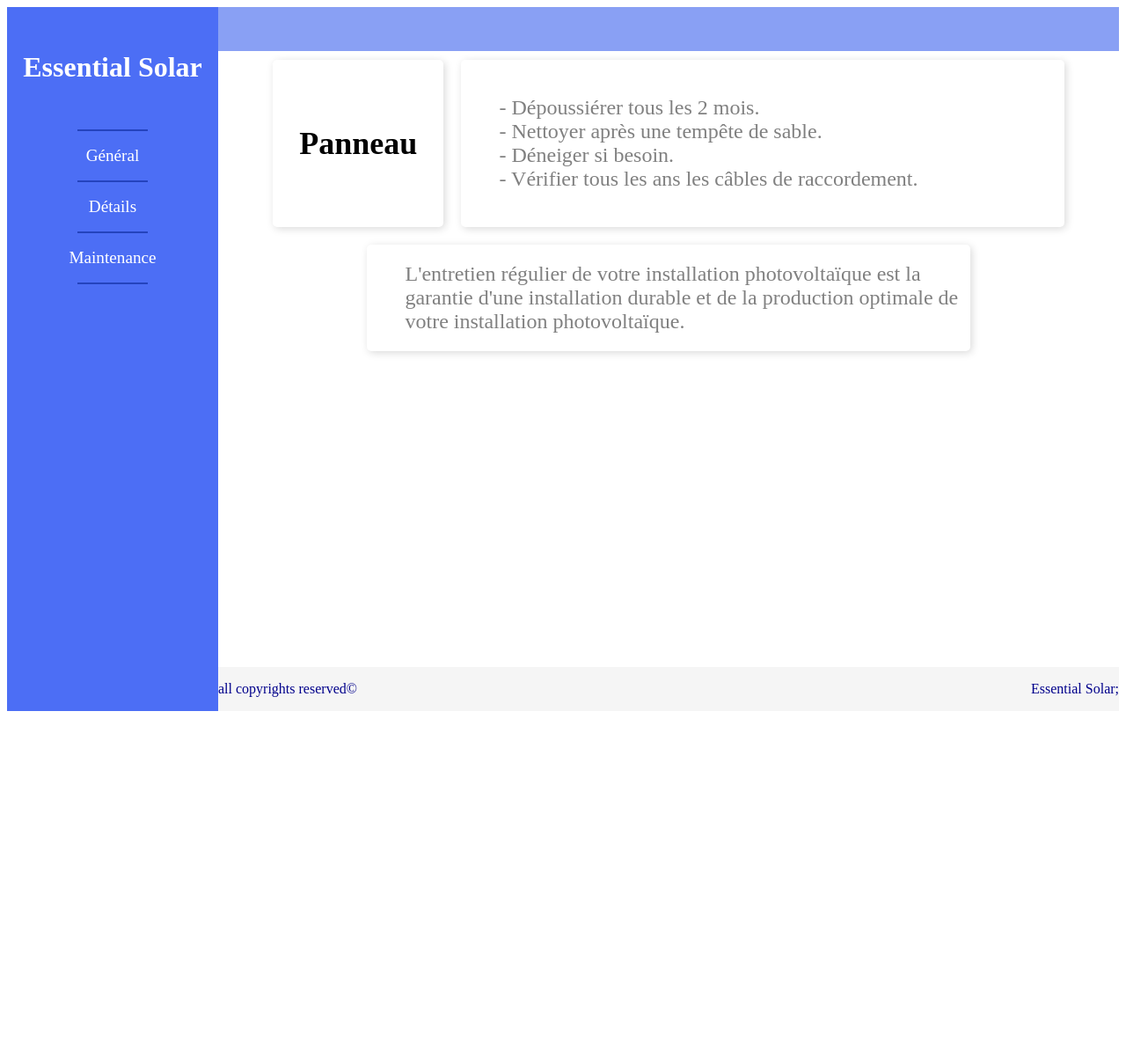
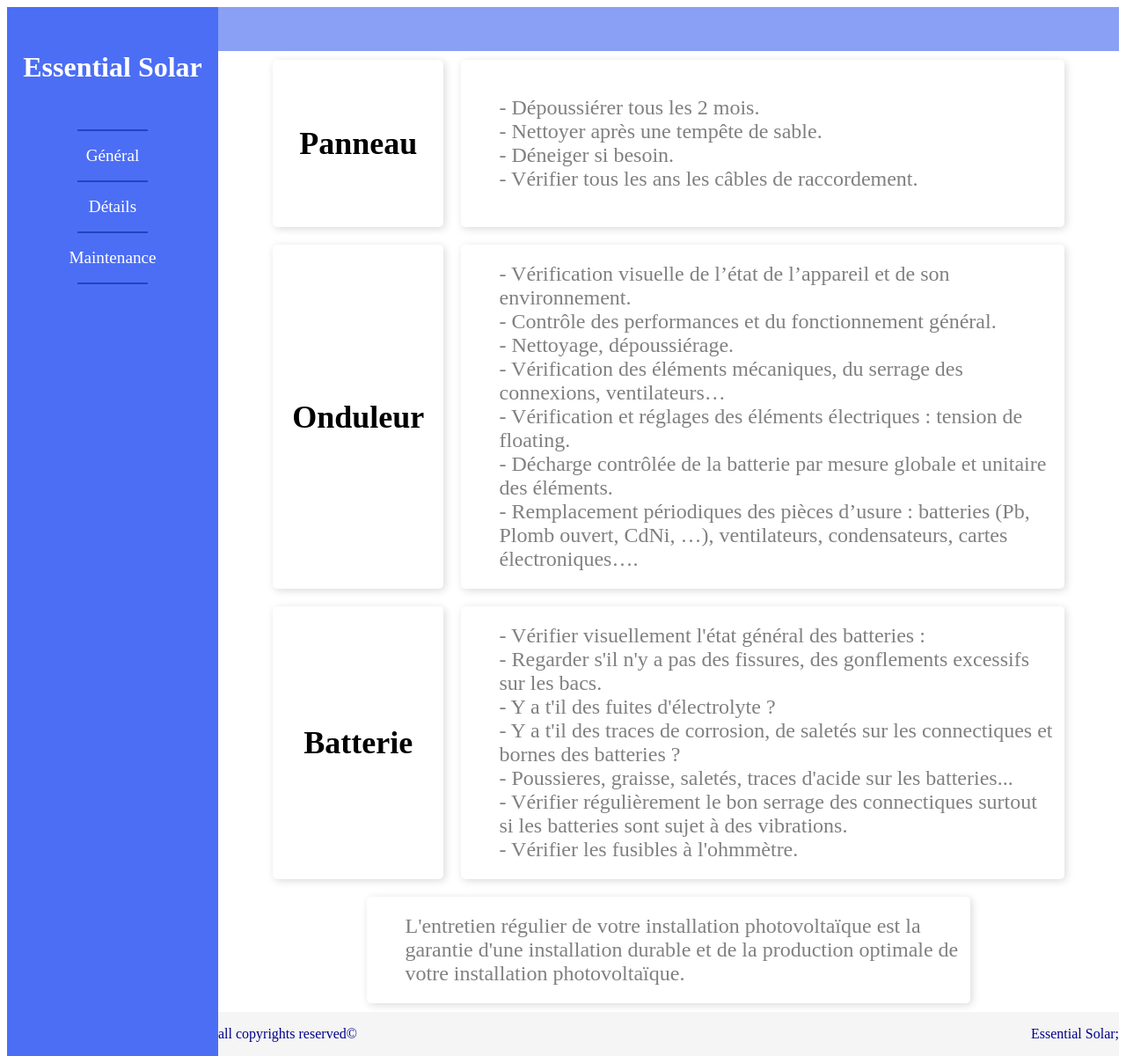
Before and after one commit to Desf-Ant/Essential-Solar, a Flask app: page /maintenance in a window 1280 px wide. Shown: the whole page at 88% size. Before the commit the page ends 808 px from the top, so only its background shows below. Run offline with Flask 2, Linux system fonts and the light colour scheme.

Commit message:
some last changes

```diff
--- a/app.py
+++ b/app.py
@@ -28,10 +28,11 @@ def dashboard():
         create_load_simple()
 
         # Création de la monotonne de puissance depuis la courbe de charge
-        calc_create_monotone()
+        consommation_max = calc_create_monotone() * 1000
 
         # Algorithme évolutionniste pour la meilleure réponse
-        dieu = Dieu(consommation_max=380_000,surface_disponible=int(request.form["surface"]))
+        dieu = Dieu(consommation_max=consommation_max*(100-int(request.form["rt2020"])),
+                    surface_disponible=int(request.form["surface"]))
         session["dieu"] = dieu.toJson() # On save le résultat dans une variable de session
 
         # Algorithme pour dimensionner la batterie
@@ -118,6 +119,8 @@ def calc_create_monotone(path="static/data/courbe_puissance_charge_lycee_cassin.
         writer = csv.writer(file)
         for i in range(len(cons)) :
             writer.writerow([freq_cumul[i],cons[i]])
+
+    return cons[0]
 
 def create_load_simple(path="static/data/courbe_puissance_charge_lycee_cassin.csv") :
     conso = {}
--- a/templates/pages/dashboard/maintenance.html
+++ b/templates/pages/dashboard/maintenance.html
@@ -35,10 +35,39 @@
             </div>
         </div>
         <div class="bigCardBox">
+            <div class="card">
+                <div class="content"> Onduleur </div>
+            </div>
+            <div class="bigCard">
+                <div class="content"> - Vérification visuelle de l’état de l’appareil et de son environnement. </div>
+                <div class="content"> - Contrôle des performances et du fonctionnement général. </div>
+                <div class="content"> - Nettoyage, dépoussiérage. </div>
+                <div class="content"> - Vérification des éléments mécaniques, du serrage des connexions, ventilateurs… </div>
+                <div class="content"> - Vérification et réglages des éléments électriques : tension de floating. </div>
+                <div class="content"> - Décharge contrôlée de la batterie par mesure globale et unitaire des éléments. </div>
+                <div class="content"> - Remplacement périodiques des pièces d’usure : batteries (Pb, Plomb ouvert, CdNi, …), ventilateurs, condensateurs, cartes électroniques…. </div>
+            </div>
+        </div>
+        <div class="bigCardBox">
+            <div class="card">
+                <div class="content"> Batterie </div>
+            </div>
+            <div class="bigCard">
+                <div class="content"> - Vérifier visuellement l'état général des batteries : </div>
+                <div class="content">         - Regarder s'il n'y a pas des fissures, des gonflements excessifs sur les bacs. </div>
+                <div class="content">         - Y a t'il des fuites d'électrolyte ? </div>
+                <div class="content">         - Y a t'il des traces de corrosion, de saletés sur les connectiques et bornes des batteries ? </div>
+                <div class="content"> - Poussieres, graisse, saletés, traces d'acide sur les batteries... </div>
+                <div class="content"> - Vérifier régulièrement le bon serrage des connectiques surtout si les batteries sont sujet à des vibrations. </div>
+                <div class="content"> - Vérifier les fusibles à l'ohmmètre. </div>
+            </div>
+        </div>
+        <div class="bigCardBox">
             <div class="bigCard">
                 <div class="content">L'entretien régulier de votre installation photovoltaïque est la garantie d'une installation durable et de la production optimale de votre installation photovoltaïque.</div>
             </div>
         </div>
+
 
     </main>
 
--- a/templates/pages/form.html
+++ b/templates/pages/form.html
@@ -46,7 +46,7 @@
         <div class="tab">
             <h2>À quel pourcentage souhaitez vous faire correspondre votre projet au plan sobriété RT2020 ?</h2>
             <br />
-            <p><input placeholder="...%" oninput="this.className = ''" name="rt2020"></p>
+            <p><input placeholder="...% (0 - 80)" oninput="this.className = ''" name="rt2020"></p>
             <a href="https://www.ecologie.gouv.fr/reglementation-environnementale-re2020">Qu'est ce que le RT2020 ?</a>
             <br/>
         </div>
```
